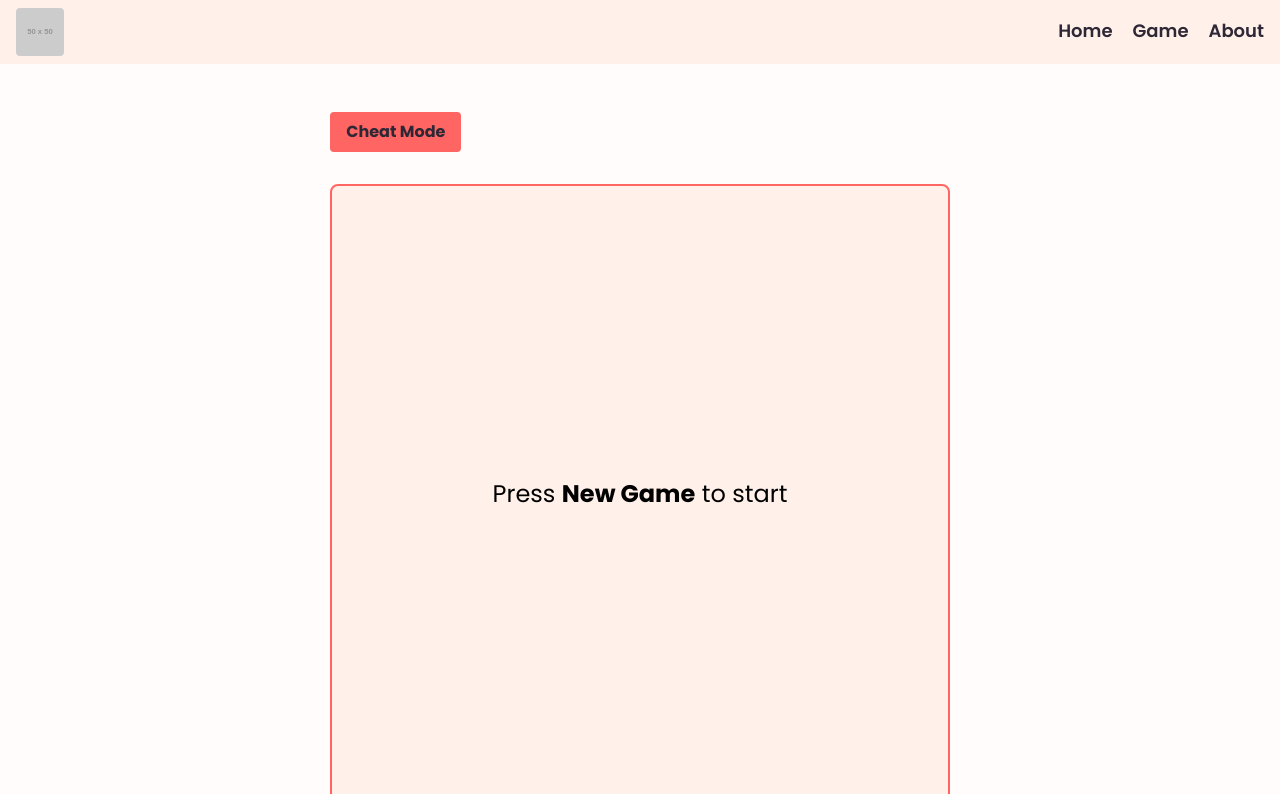
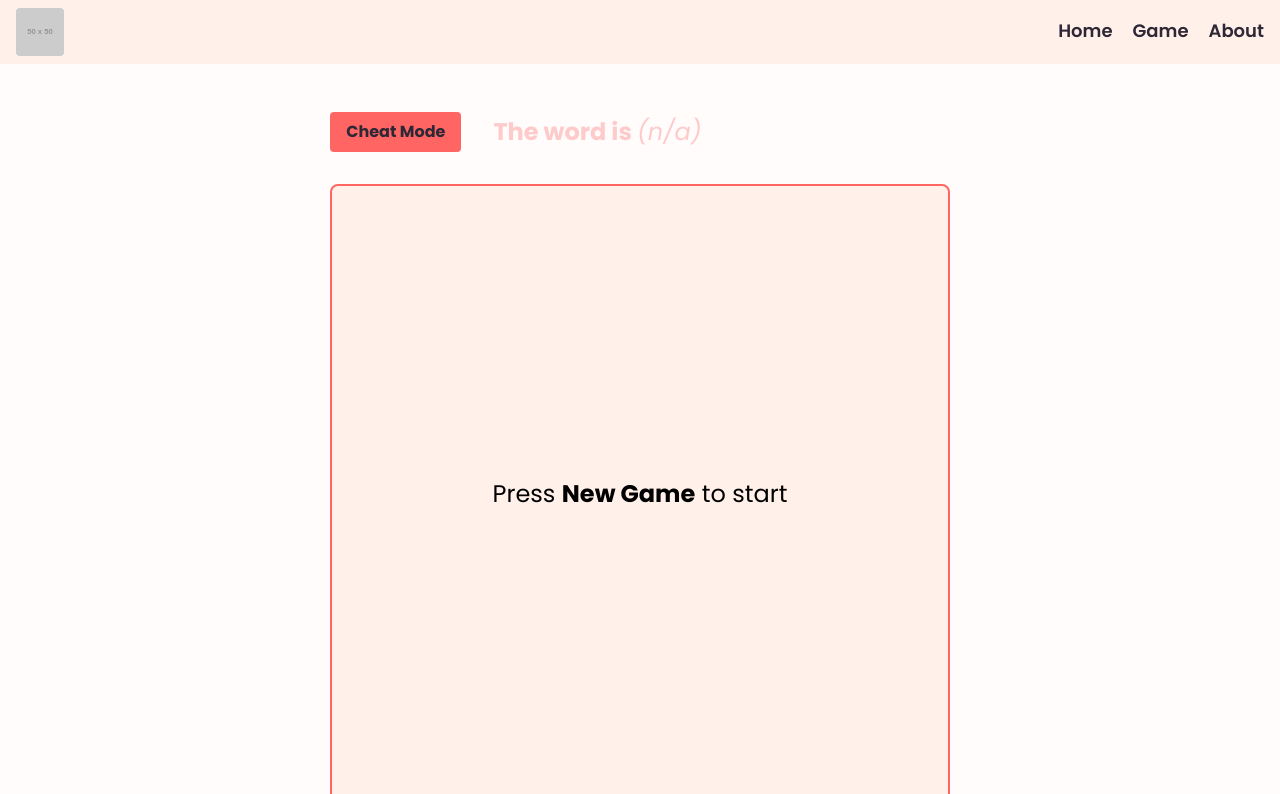
Before and after one commit to austinh-io/RTT-WordGuess, a React (Vite) app: page /rtt-wordguess/game in a window 1280 px wide. Shown: the top 794 px of the page. Built offline with nearby package versions, Linux system fonts and the light colour scheme; some icons are missing.

Commit message:
Refactor debug mode display in Game component

```diff
--- a/src/pages/game/Game.tsx
+++ b/src/pages/game/Game.tsx
@@ -122,12 +122,21 @@ const Game: React.FC = () => {
               type='danger'>
               Cheat Mode
             </Button>
-            {debugMode && (
+            {/* {debugMode && (
               <p className=' text-red-200 font-bold text-2xl'>
                 The word is{' '}
                 <i className=' font-normal'>{!!word ? word : '(n/a)'}</i>
               </p>
-            )}
+            )} */}
+            {
+              <p
+                className={` text-red-200 font-bold text-2xl ${
+                  debugMode ? 'blur-md' : 'blur-none'
+                }`}>
+                The word is{' '}
+                <i className=' font-normal'>{!!word ? word : '(n/a)'}</i>
+              </p>
+            }
           </div>
 
           <GameVisual>
```
